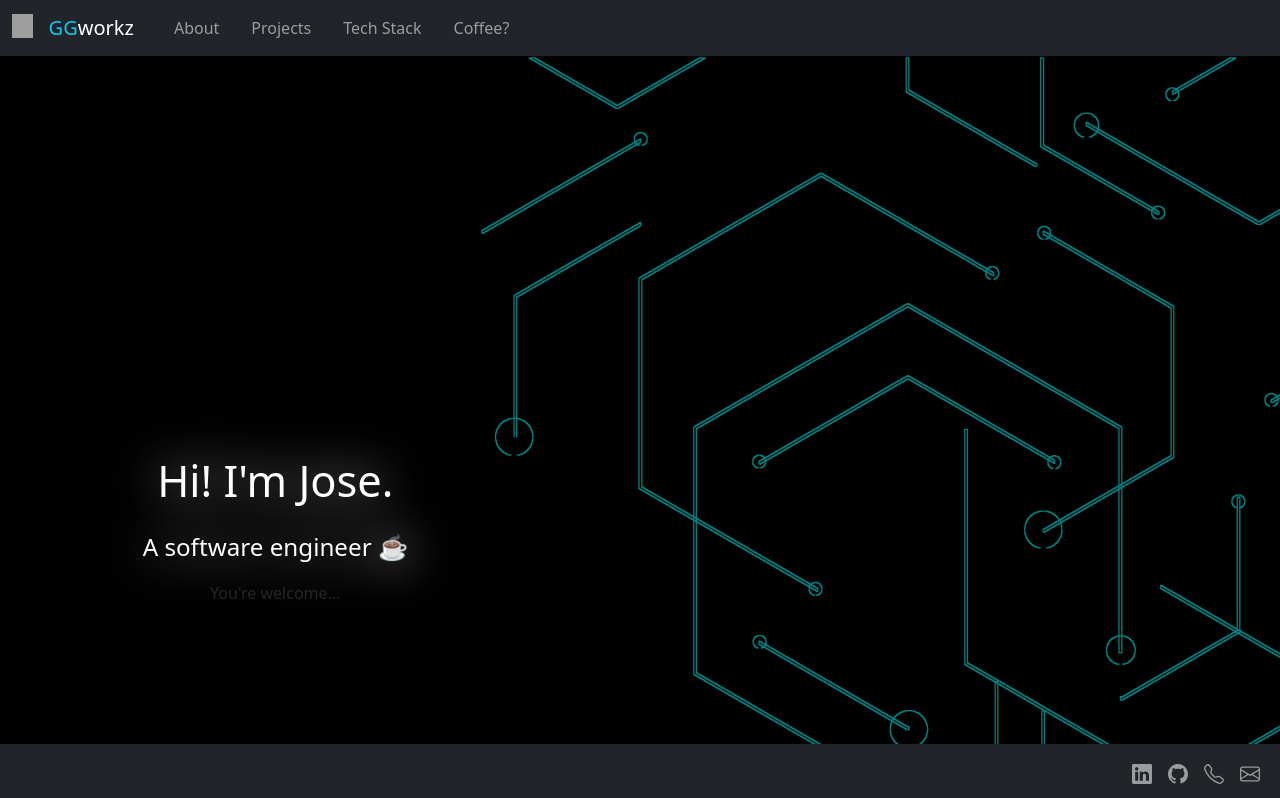
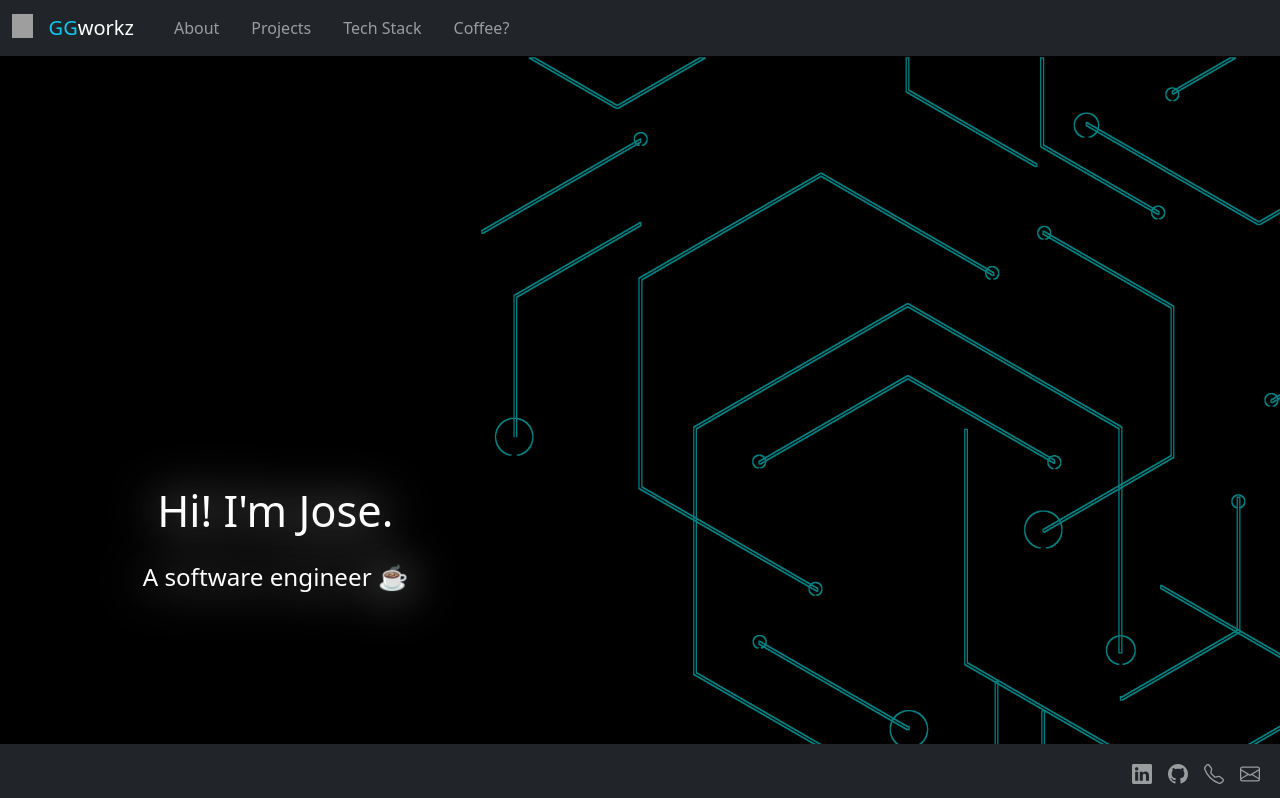
Before and after one commit to joseag312/portfolio-react-webpage, a React (Vite) app: page / in a window 1280 px wide. Shown: the top 798 px of the page. Built offline with nearby package versions, Linux system fonts and the light colour scheme; grey boxes are pictures that could not be loaded.

Commit message:
Project screenshot 1

```diff
--- a/src/components/GgSection.tsx
+++ b/src/components/GgSection.tsx
@@ -13,7 +13,6 @@ export function GgHome() {
             <Container className='text-center'>
               <p className='hexagon-title white-shadow text-nowrap'>Hi! I'm Jose.</p>
               <p className='hexagon-subtitle white-shadow text-nowrap'>A software engineer&nbsp;☕️</p>
-              <p>You're welcome...</p>
             </Container>
           </Container>
         </Col>
```
Also changed, not shown: public/pp-webpage.png (added).
